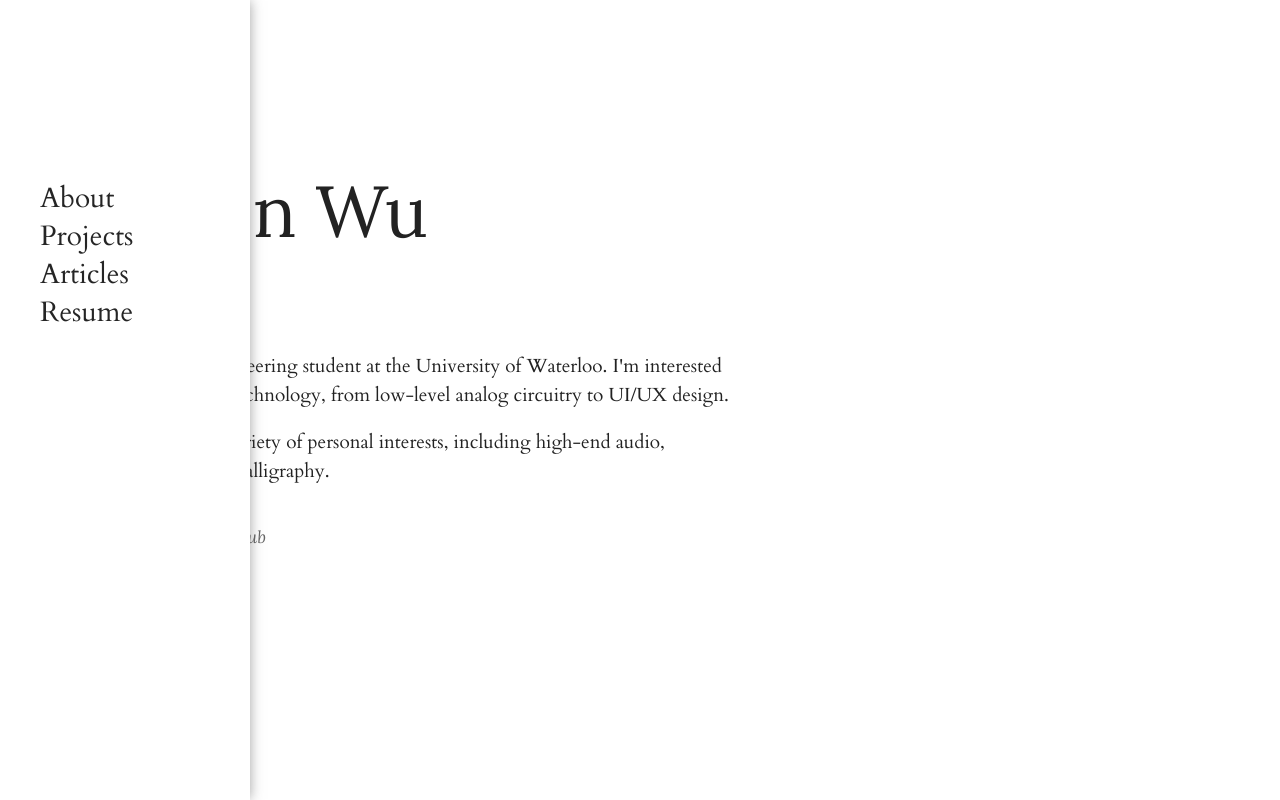
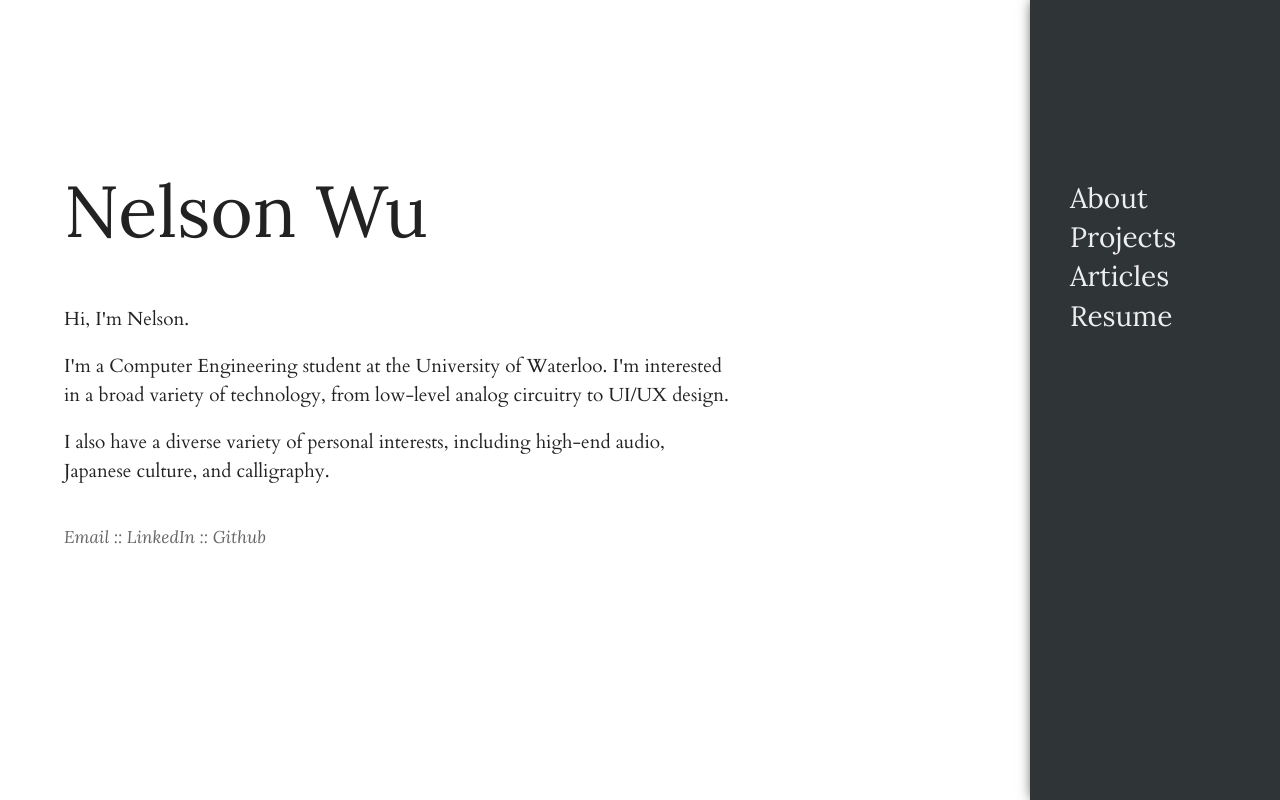
Before and after one commit to nelson-wu/site, a PHP site: page / in a window 1280 px wide. Run offline with PHP 8.4, Linux system fonts and the light colour scheme.

Commit message:
reworking navigation

```diff
--- a/css/style.css
+++ b/css/style.css
@@ -1,12 +1,5 @@
-/* borrowed from http://zerosixthree.se/vertical-align-anything-with-just-3-lines-of-css/ */
-@mixin vertical-align($position: relative) {
-    position: $position;
-    top: 50%;
-    -moz-transform: translateY(-50%);
-    -webkit-transform: translateY(-50%);
-    -ms-transform: translateY(-50%);
-    transform: translateY(-50%);
-}
+/* Body Styles */
+
 body{
     text-rendering: optimizeLegibility;
     font-feature-settings: kern;
@@ -15,7 +8,7 @@ body{
 }
 p{
     font-family: Cardo, "Times New Roman", Times, serif;
-    line-height: 1.5em;
+    line-height: 1.5;
 }
 h1{
     font-family: Lora, serif;
@@ -29,6 +22,15 @@ a{
     color: #666;
     font-size: 0.9em;
 }
+.contentdiv{
+    display: inline-block;
+    left: 0px;
+    margin: 9% 10% 9% 5%;
+    width: 35em;
+}
+
+/* Navigation Bar Styles */
+
 .navlinks{
     list-style-type: none;
     position: absolute;
@@ -38,29 +40,25 @@ a{
     position: fixed;
     height: 100%;
     width: 250px;
-    left: 0px;
-    background: #fff;
-    box-shadow: 1px 0 12px -1px rgba(70,70,70,0.5);
+    right: 0%;
+    background: #2F3437;
+    color: #000;
+    box-shadow: 1px 0 12px -1px rgba(70,70,70,1);
     z-index: 2;
     //border-right: 2px solid #111;
     //background: gray;
 }
 .navlinks li a{
-    font-family: Cardo, serif;
+    font-family: Lora, serif;
+    line-height: 1.4;
     // font-weight: bold;
     font-size: 28px;
     font-style: normal;
     display: block;
+    color: #eee;
     text-decoration: none;
-    color: #252525;
     transition: color .4s;
 }
 .navlinks li a:hover{
     color: #707070;
 }
-.contentdiv{
-    display: inline-block;
-    left: 0px;
-    margin: 9% 10% 9% 5%;
-    width: 35em;
-}
--- a/header.html
+++ b/header.html
@@ -6,10 +6,12 @@
         echo $PAGETITLE;
     ?>
 </title>
+<script src="scripts/jquery-2.2.3.min.js"></script>
 <link href='https://fonts.googleapis.com/css?family=Lora:400,400italic,700' rel='stylesheet' type='text/css'>
 <link href='https://fonts.googleapis.com/css?family=Cardo:400' rel='stylesheet' type='text/css'>
 <meta charset="utf-8">
 <link rel="stylesheet" href="css/normalize.css">
 <link rel="stylesheet" href="css/style.css">
+<link rel="stylesheet" href="css/navigation.css">
 </head>
 </html>
--- a/index.html
+++ b/index.html
@@ -1,8 +1,7 @@
 <!DOCTYPE html>
 <html lang="en">
     <head>
-        <link href='https://fonts.googleapis.com/css?family=Lora:400,400italic,700' rel='stylesheet' type='text/css'>
-        <link href='https://fonts.googleapis.com/css?family=Cardo:400' rel='stylesheet' type='text/css'>
+        <link href='https://fonts.googleapis.com/css?family=Cardo:400|Lora:400,400italic' rel='stylesheet' type='text/css'>
         <meta charset="utf-8">
         <title>Nelson Wu</title>
         <link rel="stylesheet" href="css/normalize.css">
```
